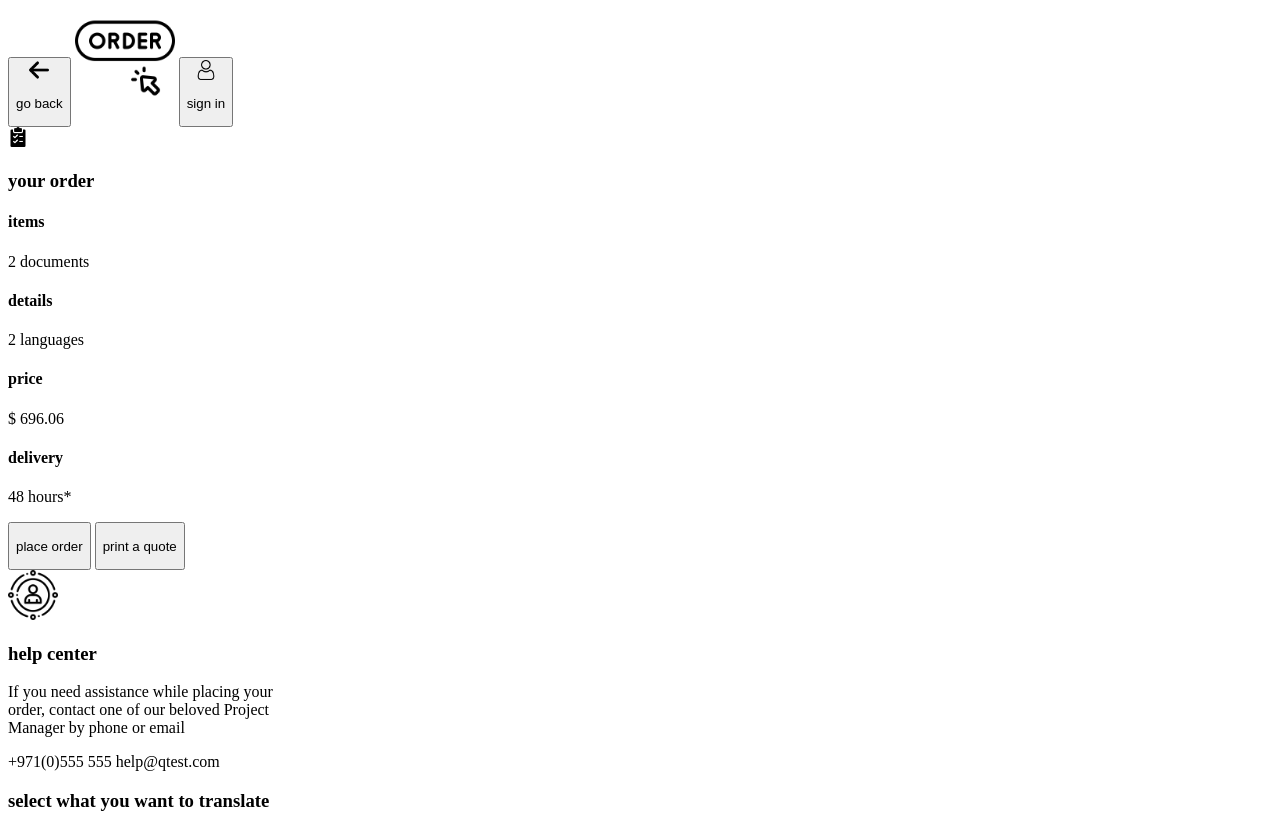
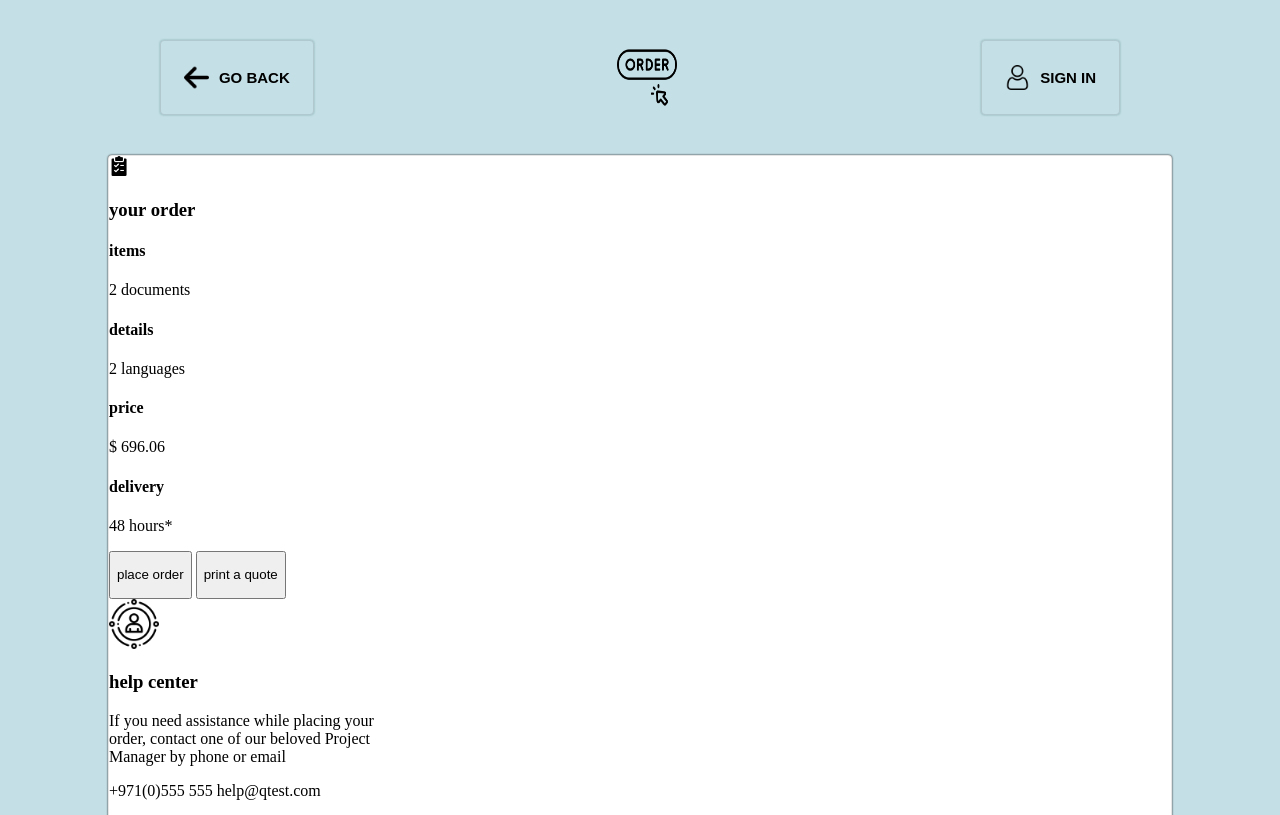
Before and after one commit to misshatsker/checkout-page-kottans, a plain HTML site: page index.html in a window 1280 px wide. Shown: the top 815 px of the page. Drawn offline with Linux system fonts and the light colour scheme.

Commit message:
Add css to header

```diff
--- a/index.css
+++ b/index.css
@@ -0,0 +1,90 @@
+body {
+    background-color: #C4DFE6;
+}
+
+.header {
+    display: flex;
+    justify-content: space-around;
+    margin-top: 40px;
+}
+
+.button-goBack,
+.button-signIn {
+    cursor: pointer;
+    background-color: transparent;
+    border: 1px solid rgba(0, 0, 0, 0.1);
+    border-radius: .25rem;
+    box-shadow: rgb(118 165 165) 0px 0px 2px 0px;
+    box-sizing: border-box;
+    padding: calc(.875rem - 1px) calc(1.5rem - 1px);
+}
+
+.button-goBack:hover,
+.button-goBack:focus {
+    border-color: rgba(0, 0, 0, 0.15);
+    box-shadow: rgba(0, 0, 0, 0.1) 0 4px 12px;
+    color: rgba(0, 0, 0, 0.65);
+}
+
+.button-goBack:hover {
+    transform: translateY(-1px);
+}
+
+.button-goBack:active {
+    background-color: rgb(214, 234, 234);
+    border-color: rgba(0, 0, 0, 0.15);
+    box-shadow: rgba(0, 0, 0, 0.06) 0 2px 4px;
+    color: rgba(0, 0, 0, 0.65);
+    transform: translateY(0);
+}
+
+.content-goBack,
+.content-signIn {
+    display: flex;
+    align-items: center;
+}
+
+.img-goBack,
+.img-signIn {
+    padding-right: 10px;
+    width: 25px;
+}
+
+.text-goBack,
+.text-signIn {
+    text-transform: uppercase;
+    font-weight: bold;
+    font-size: 15px;
+}
+
+.logo {
+    width: 60px;
+}
+
+.button-signIn:hover,
+.button-signIn:focus {
+    border-color: rgba(0, 0, 0, 0.15);
+    box-shadow: rgba(0, 0, 0, 0.1) 0 4px 12px;
+    color: rgba(0, 0, 0, 0.65);
+}
+
+.button-signIn:hover {
+    transform: translateY(-1px);
+}
+
+.button-signIn:active {
+    background-color: rgb(214, 234, 234);
+    border-color: rgba(0, 0, 0, 0.15);
+    box-shadow: rgba(0, 0, 0, 0.06) 0 2px 4px;
+    color: rgba(0, 0, 0, 0.65);
+    transform: translateY(0);
+}
+
+.mainSection {
+    margin: 40px 100px;
+    background-color: white;
+    border: 1px solid rgba(0, 0, 0, 0.1);
+    border-radius: .25rem;
+    box-shadow:  rgb(0, 0, 0) 0px 0px 2px 0px;
+    box-sizing: border-box;
+}
--- a/index.html
+++ b/index.html
@@ -4,20 +4,23 @@
     <meta charset="UTF-8">
     <meta http-equiv="X-UA-Compatible" content="IE=edge">
     <meta name="viewport" content="width=device-width, initial-scale=1.0">
+    <link rel="stylesheet" href="/index.css">
     <title>checkout-page-kottans</title>
 </head>
 <body>
     <header class="header">
         <button class="button-goBack">
             <div class="content-goBack">
-                <img class="img-goBack" src="/image/arrow.png"  width="20px" alt="">
-                <p>go back</p>
+                <img class="img-goBack" src="/image/arrow.png"  alt="">
+                <p class="text-goBack">go back</p>
             </div>
         </button>
-        <img class="logo" src="/image/order-now.png" width="100px" alt="">
+        <img class="logo" src="/image/order-now.png" alt="">
         <button class="button-signIn">
-            <img class="img-signIn" src="/image/user.png"  width="20px" alt="">
-            <p>sign in</p>
+            <div class="content-signIn">
+                <img class="img-signIn" src="/image/user.png"  width="20px" alt="">
+                <p class="text-signIn">sign in</p>
+            </div>
         </button>
     </header>
 
@@ -83,6 +86,14 @@
                     <p>Social account</p>
                 </div>
             </div>
+            <div class="mainPage-upload">
+                <img class="img-numberOne" src="/image/number-1.png"  width="50p" alt="">
+                <p>Upload your documents</p> <span>(Doc, Docx, Text, PDF, Markdown</span>
+                <button class="button-upload">
+                    <img src="" alt="">
+                    <span>Upload a new file</span>
+                </button>
+            </div>
         </div>
     </main>
 </body>
```
Also changed, not shown: image/number-1.png (added).
